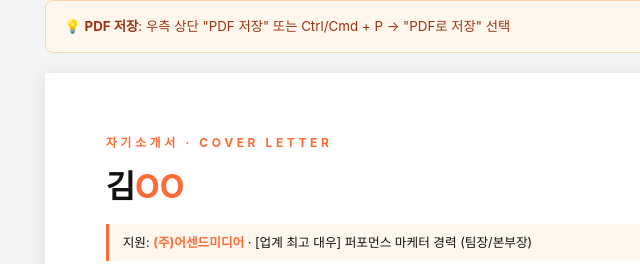
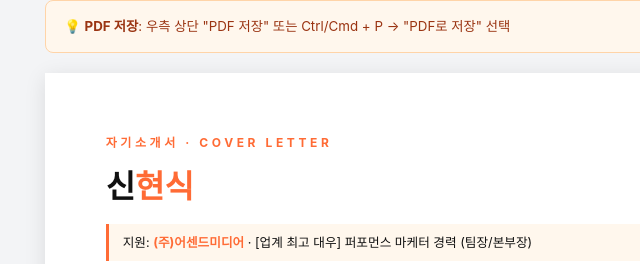
Before and after one commit to lyanshin83/career, a website: page 문서_자소서.html in a window 1280 px wide. Shown: the top 264 px of the page, 198-838 px from the left. Drawn offline with Linux system fonts and the light colour scheme; a web font is replaced by a local one.

Commit message:
Update profile in 문서_자소서.html

```diff
--- a/문서_자소서.html
+++ b/문서_자소서.html
@@ -3,7 +3,7 @@
 <head>
 <meta charset="UTF-8">
 <meta name="viewport" content="width=device-width, initial-scale=1.0">
-<title>자기소개서 — 김OO | (주)어센드미디어 본부장 지원</title>
+<title>자기소개서 — 신현식 | (주)어센드미디어 본부장 지원</title>
 <link href="https://cdn.jsdelivr.net/gh/orioncactus/pretendard/dist/web/variable/pretendardvariable.css" rel="stylesheet">
 <style>
   @page { size: A4; margin: 1.5cm; }
@@ -119,7 +119,7 @@
 
   <div class="header">
     <div class="doc-type">자기소개서 · COVER LETTER</div>
-    <div class="name">김<span>OO</span></div>
+    <div class="name">신<span class="accent">현식</span></div>
     <div class="target">지원: <strong>(주)어센드미디어</strong> · [업계 최고 대우] 퍼포먼스 마케터 경력 (팀장/본부장)</div>
   </div>
 
```
